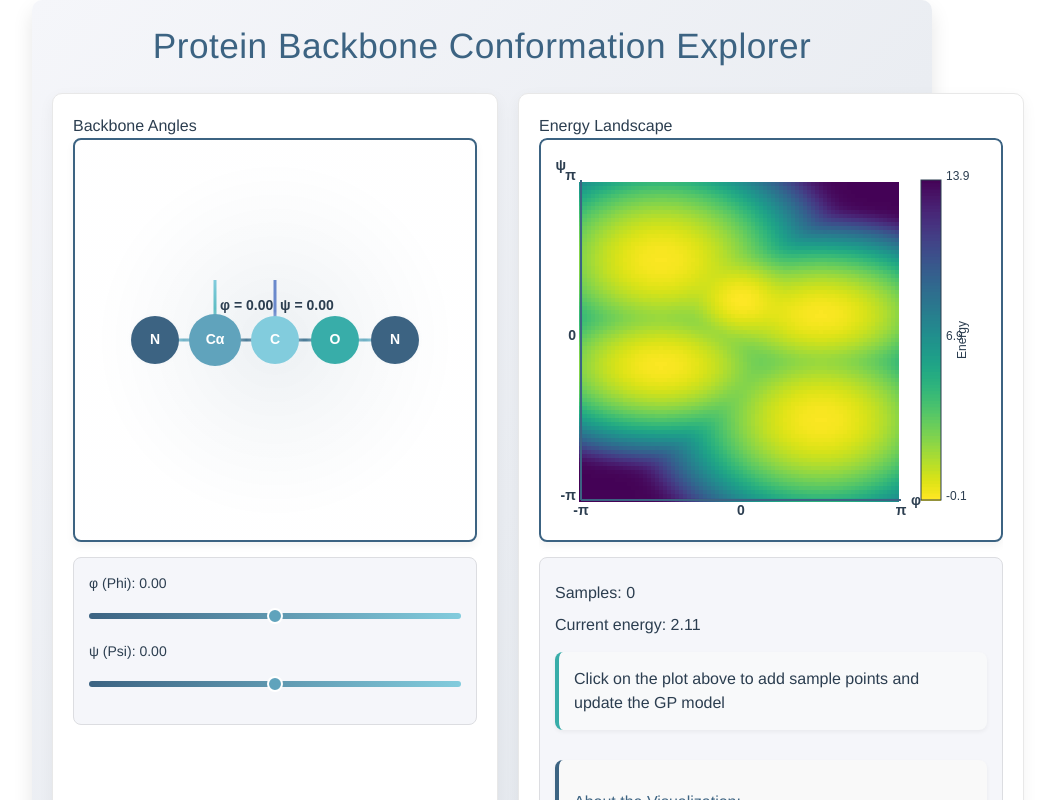
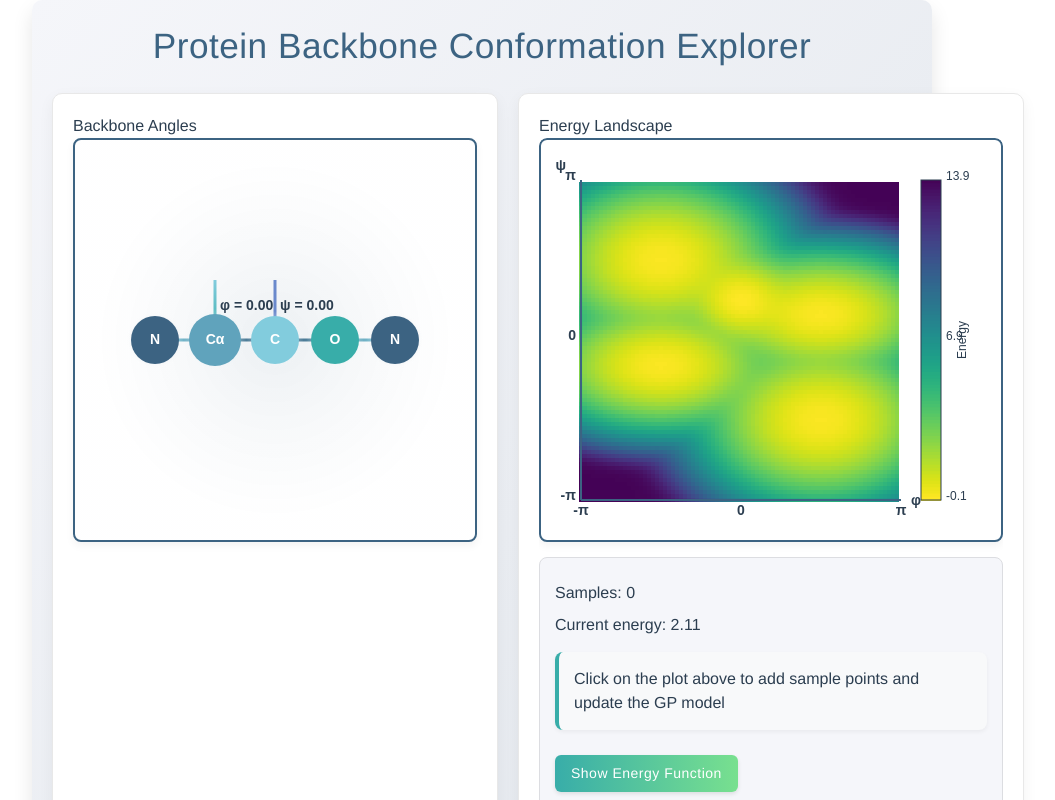
Before and after one commit to alan-turing-institute/gp-demo, a SvelteKit app: page /molecule in a window 1280 px wide. Shown: the top 800 px of the page, without its empty margins (158-1213 px from the left). Built offline with nearby package versions, Linux system fonts and the light colour scheme.

Commit message:
left the block of sliders as Other to add other things later

```diff
--- a/src/routes/molecule/+page.svelte
+++ b/src/routes/molecule/+page.svelte
@@ -1,5 +1,4 @@
 <script>
-//
 import { onMount } from 'svelte';
 import * as d3 from 'd3';
 import * as math from 'mathjs';
@@ -464,6 +463,11 @@ function drawMolecule() {
   });
 }
 
+// Toggle energy function display
+function toggleEnergyFunction() {
+  showEnergyFunction = !showEnergyFunction;
+  drawContourPlot(); // Redraw contour plot when toggling
+}
 
 onMount(() => {
   calculateEnergyRange(); // Calculate min/max energy values
@@ -487,30 +491,8 @@ $: {
       <h2>Backbone Angles</h2>
       <canvas bind:this={canvas} width={WIDTH} height={HEIGHT}></canvas>
 
-      <div class="controls">
-        <div class="slider-container">
-          <label for="phi">φ (Phi): {phi.toFixed(2)}</label>
-          <input
-            type="range"
-            id="phi"
-            min={-Math.PI}
-            max={Math.PI}
-            step={0.01}
-            bind:value={phi}
-          />
-        </div>
+      <div class="Other">
 
-        <div class="slider-container">
-          <label for="psi">ψ (Psi): {psi.toFixed(2)}</label>
-          <input
-            type="range"
-            id="psi"
-            min={-Math.PI}
-            max={Math.PI}
-            step={0.01}
-            bind:value={psi}
-          />
-        </div>
       </div>
     </div>
 
@@ -536,6 +518,9 @@ $: {
           {#if samples.length > 0}
             <button on:click={clearSamples}>Clear Samples</button>
           {/if}
+          <button on:click={toggleEnergyFunction} class="info-button">
+            {showEnergyFunction ? 'Show GP Prediction' : 'Show Energy Function'}
+          </button>
         </div>
 
         <div class="energy-function">
```
